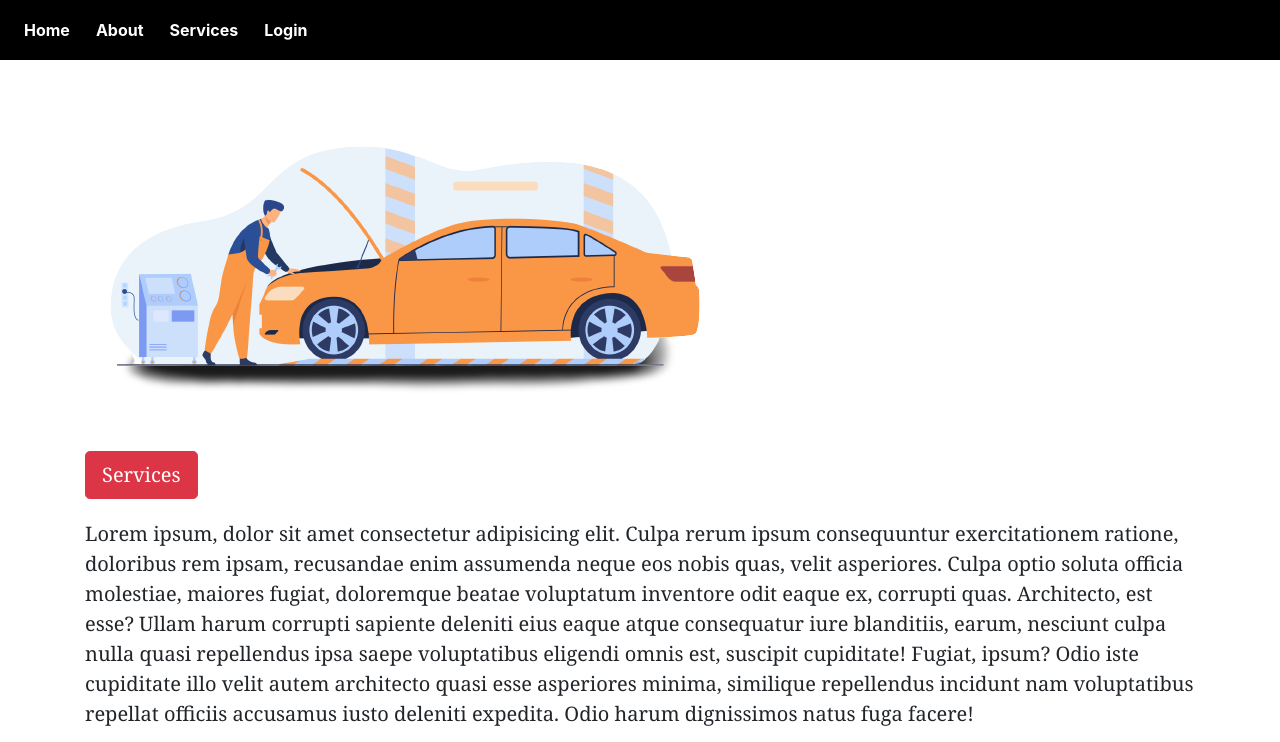
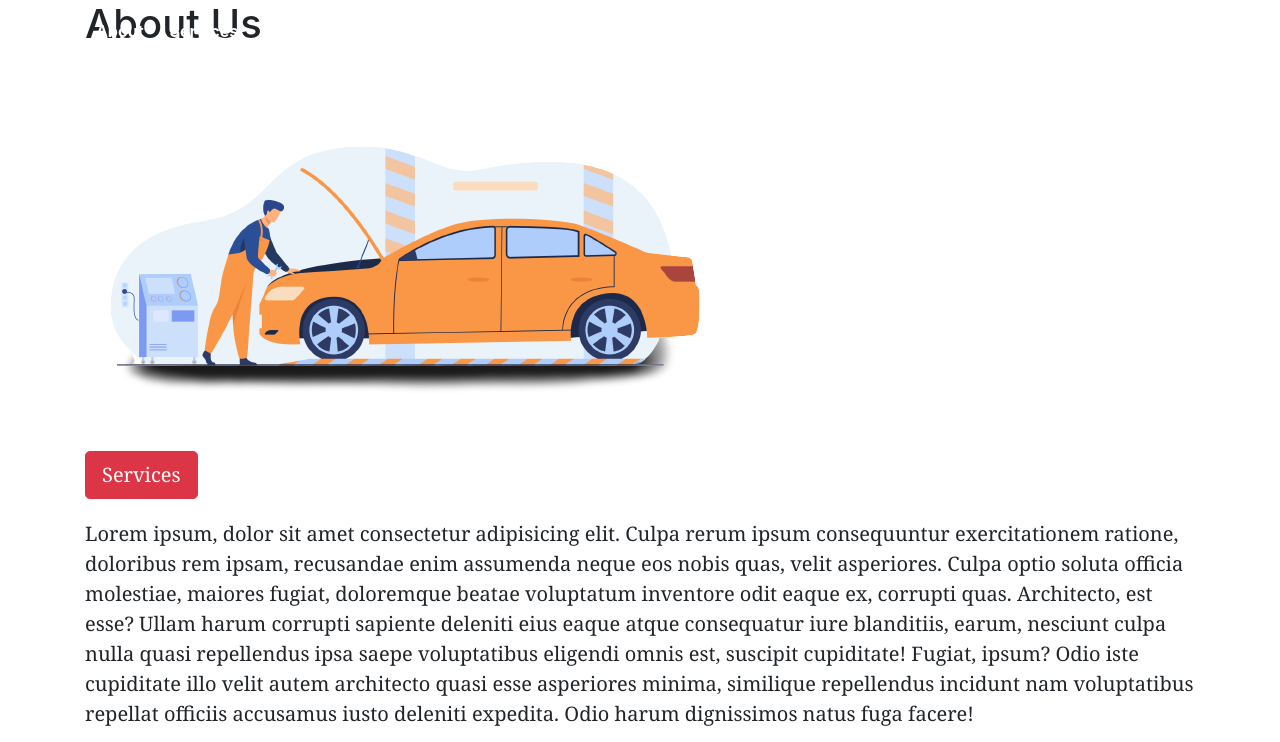
Before and after one commit to Asteramartya12/Motor-Services, a plain HTML site: page about.html in a window 1280 px wide. Shown: the top 742 px of the page. Drawn offline with nearby package versions, Linux system fonts and the light colour scheme.

Commit message:
Update about.html

```diff
--- a/about.html
+++ b/about.html
@@ -13,8 +13,8 @@
 <style>
     /* Set the background color of the navbar to your desired color */
     .navbar {
-		background-color: #000; /* Set the background color of the navbar */
-		height: 60px; /* Set the height of the navbar */
+		background-color: #0000; /* Set the background color of the navbar */
+		height: 62px; /* Set the height of the navbar */
 		position: fixed; /* Fix the navbar to the top of the page */
 		width: 100%; /* Set the width of the navbar to 100% of the viewport */
 		z-index: 999; /* Set the z-index to ensure the navbar is on top of other elements */
```
